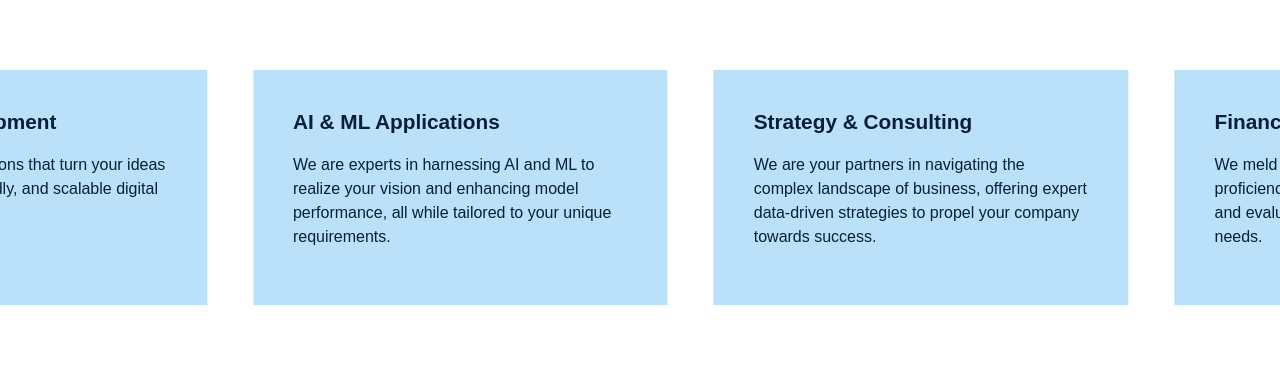
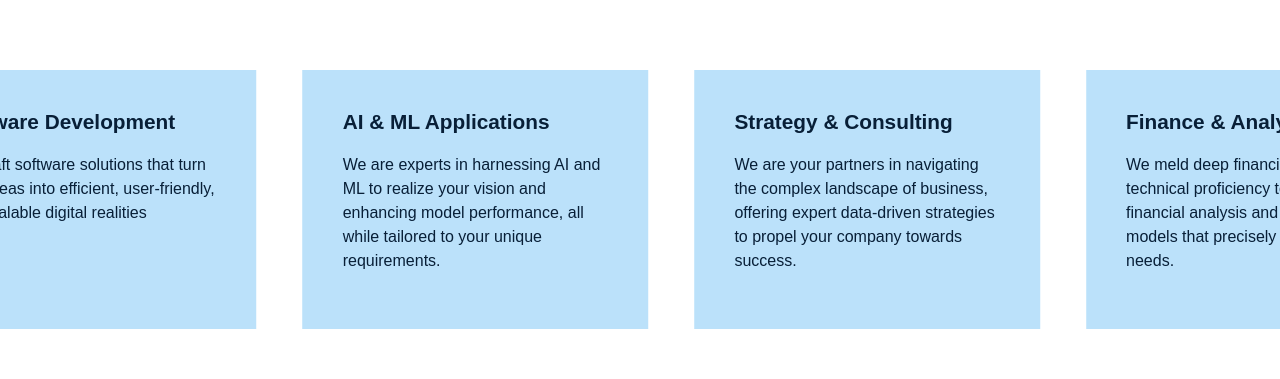
Before and after one commit to Datsol-Solutions/website, a React (Create React App) app: page / in a window 1280 px wide. Shown: the part 3348-3727 px from the top of the page. Built offline with nearby package versions, Linux system fonts and the light colour scheme; grey boxes are pictures that could not be loaded; what webfontloader would draw is missing.

Commit message:
carousel cards

```diff
--- a/src/Carousel.css
+++ b/src/Carousel.css
@@ -24,7 +24,7 @@
 }
 
 .card2 {
-  flex: 0 0 36%;
+  flex: 0 0 30%;
   margin-right: 4%;
   padding: 40px;
   font-size: 1rem;
@@ -63,13 +63,13 @@
 
 @media only screen and (max-width: 768px) {
   .card2 {
-    flex: 0 0 40%;
-    padding: 20px;
-    font-size: 0.85rem;
+    flex: 0 0 30%;
+    padding: 15px;
+    font-size: 0.8rem;
     text-align: left;
   }
   .carousel-container h1{
-    font-size: 1.4rem;
+    font-size: 1.3rem;
    }
 }
 
--- a/src/Carousel.js
+++ b/src/Carousel.js
@@ -38,7 +38,7 @@ function Carousel({ cards }) {
   const [isHovered, setIsHovered] = useState(false);
 
   // Calculate translateValue to achieve the desired layout
-  const cardWidth = 26.66; // Width of each card in percentage
+  const cardWidth = 15; // Width of each card in percentage
   const screenWidth = 80; // Total screen width in percentage
   const translateValue = -(activeIndex * cardWidth) + 10; // Adjusted translateValue
 
```
